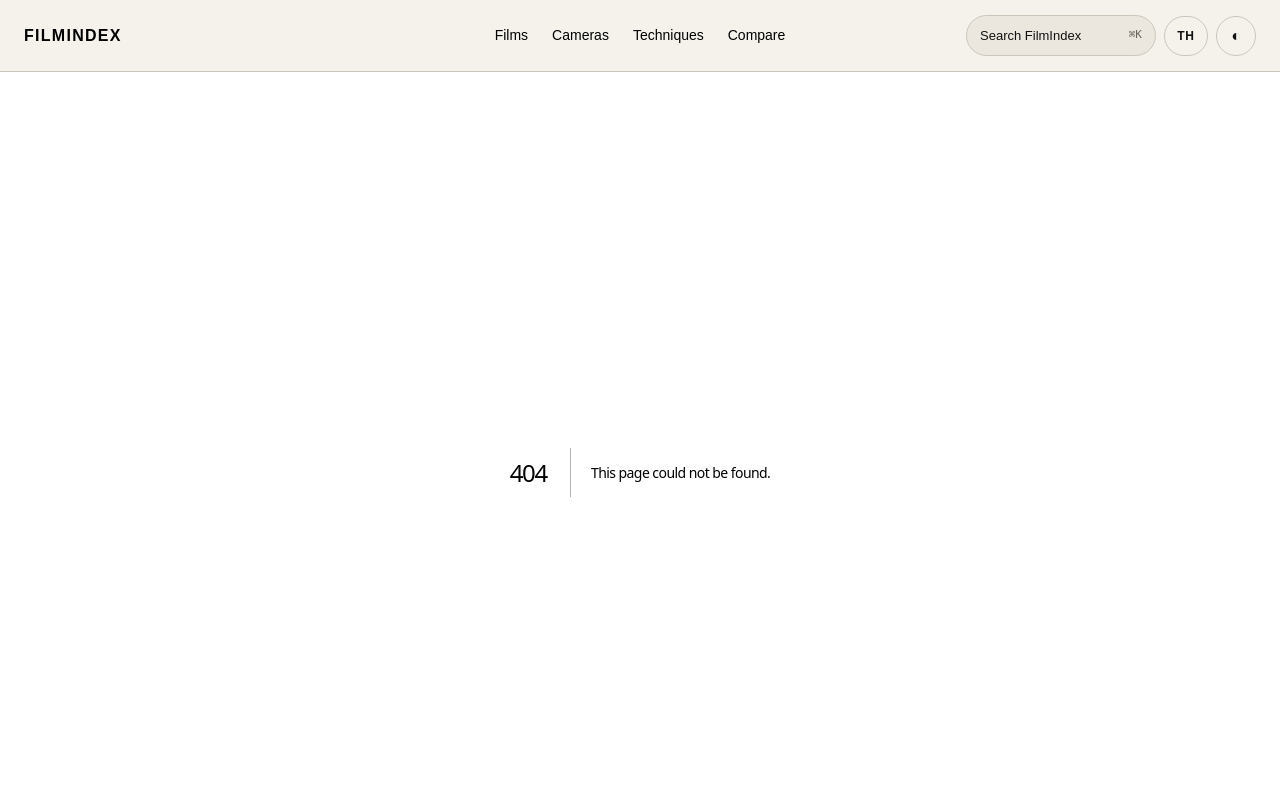
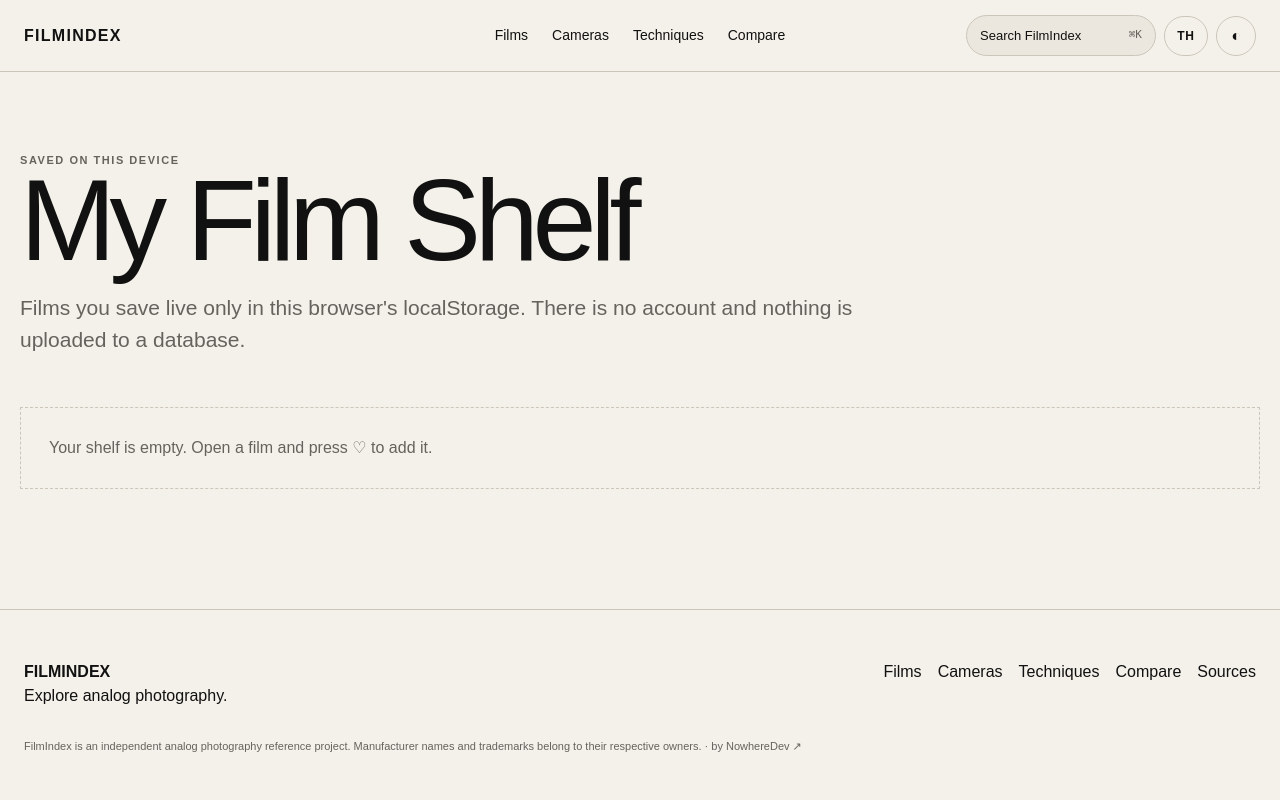
Before and after one commit to kzabCde/FilmIndex, a Next.js app: page /favorites in a window 1280 px wide. Before the commit this address had no page. Shown: the top 800 px of the page. Built offline with nearby package versions, Linux system fonts and the light colour scheme.

Commit message:
feat: add My Film Shelf page

```diff
--- /dev/null
+++ b/app/favorites/page.tsx
@@ -0,0 +1,19 @@
+import { FavoritesShelf } from "@/components/favorites-shelf";
+import { parseLocale } from "@/lib/i18n";
+
+export default async function FavoritesPage({ searchParams }: { searchParams: Promise<Record<string, string | string[] | undefined>> }) {
+  const params = await searchParams;
+  const locale = parseLocale(params.lang);
+  const isTh = locale === "th";
+
+  return (
+    <section className="shell listing-page">
+      <header>
+        <p className="eyebrow">{isTh ? "เก็บไว้ในเครื่องนี้" : "Saved on this device"}</p>
+        <h1>{isTh ? "My Film Shelf" : "My Film Shelf"}</h1>
+        <p>{isTh ? "ฟิล์มที่คุณกดบันทึกจะอยู่ใน localStorage ของ browser เครื่องนี้เท่านั้น ไม่มี account และไม่มีการอัปโหลดขึ้นฐานข้อมูล" : "Films you save live only in this browser's localStorage. There is no account and nothing is uploaded to a database."}</p>
+      </header>
+      <FavoritesShelf locale={locale} />
+    </section>
+  );
+}
```
